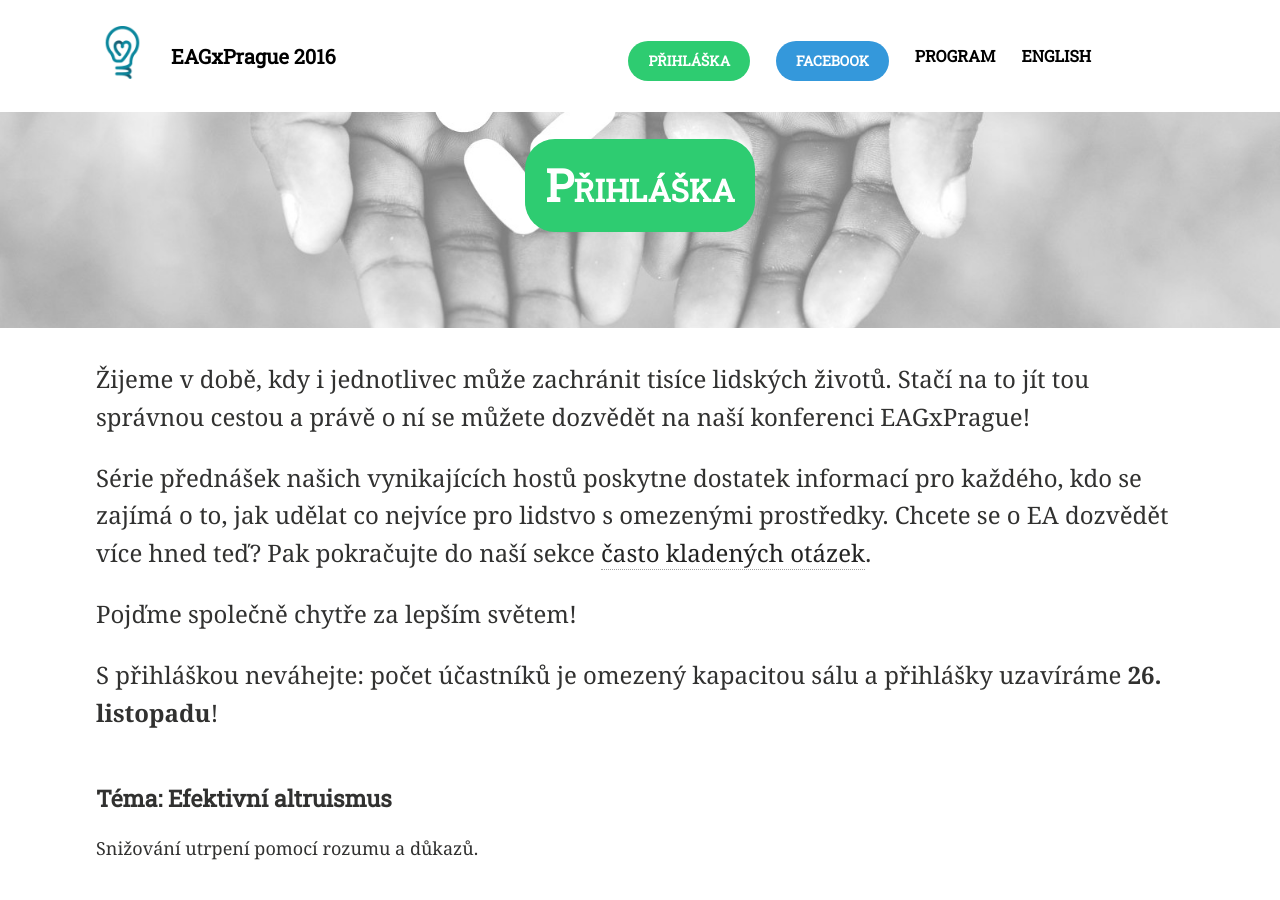
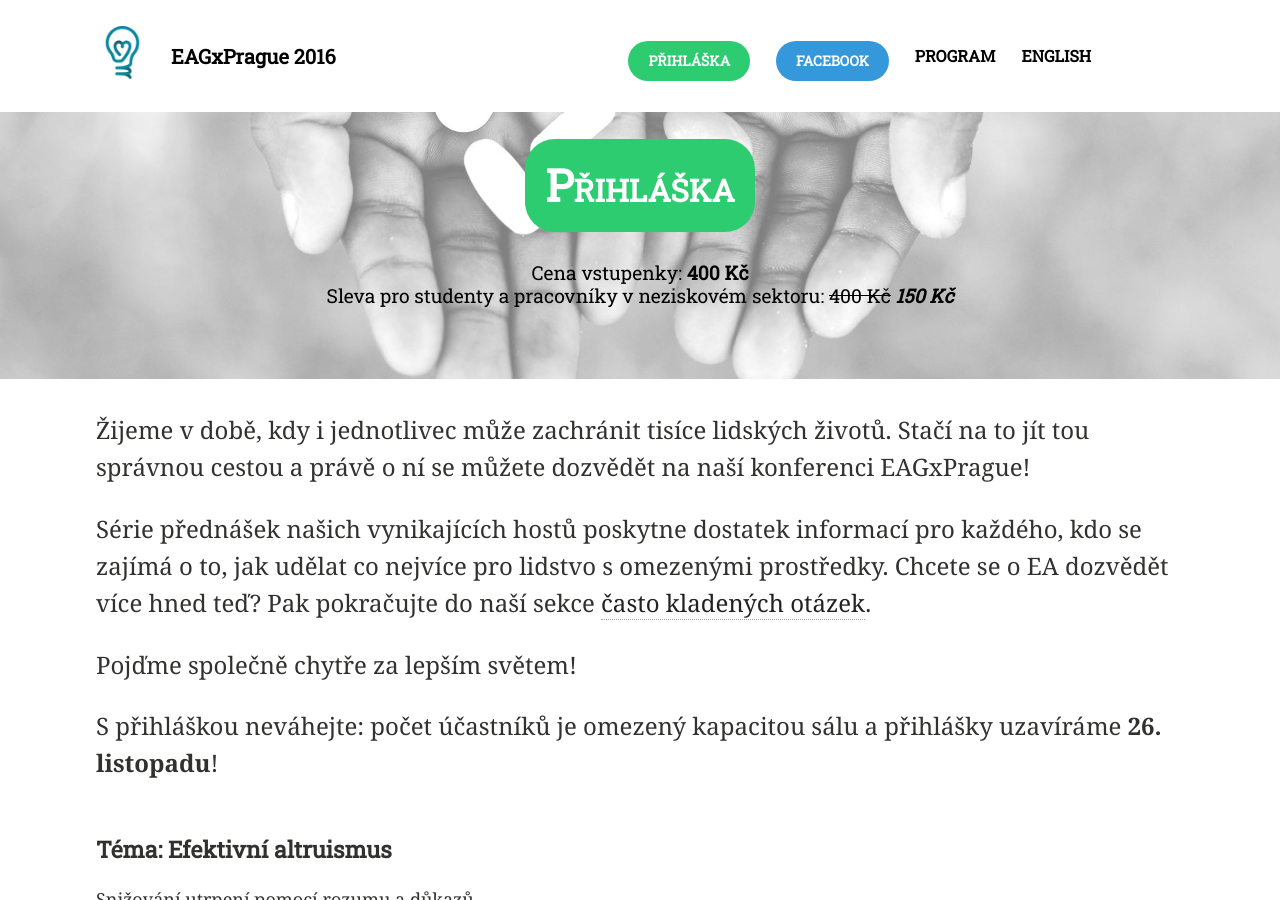
Before and after one commit to ea-czech-republic/eagxprague.org, a Jekyll site: the page built from index.md, in a window 1280 px wide and 900 px high, scrolled down 303 px. Built offline with Jekyll 4.4.1, drawn with Linux system fonts in a browser that asks for light colours; nearby versions of some CDN libraries.

Commit message:
Add ticket price

```diff
--- a/_layouts/home.html
+++ b/_layouts/home.html
@@ -75,6 +75,11 @@
 	   href="https://www.paralelnipolis.cz/"><img src="images/pp-black-75.png">Paralelní Polis</a></h3>
 
     <h3><a href="https://goo.gl/forms/mVaVHPA60dy36Et73" class="btn btn-success" id="primary-reg-button">Přihláška</a></h3>
+    <h4 style="font-size: 120%; margin-top: -1em; font-weight: normal;">
+    Cena vstupenky: <b>400 Kč</b><br>
+    Sleva pro studenty a pracovníky v neziskovém sektoru: <s>400 Kč</s>
+    <b><i>150 Kč</i></b>
+	</h4>
       </div><!-- /.page-lead-content -->
     </div><!-- /.page-lead -->
     {% endif %}
--- a/_layouts/home_en.html
+++ b/_layouts/home_en.html
@@ -72,6 +72,11 @@
 	   href="https://www.paralelnipolis.cz/"><img src="images/pp-black-75.png">Paralelní Polis</a></h3>
 
 	<h3><a class="btn btn-success" id="primary-reg-button" href="https://goo.gl/forms/MdzZPwUsGf8e210P2">Application</a></h3>
+    <h4 style="font-size: 120%; margin-top: -1em; font-weight: normal;">
+    Ticket price: <b>400 CZK ($17)</b><br>
+    Student and non-profit sector discount: <s>400 CZK ($17)</s>
+    <b><i>150 CZK ($7)</i></b>
+	</h4>
       </div><!-- /.page-lead-content -->
     </div><!-- /.page-lead -->
     {% endif %}
```
